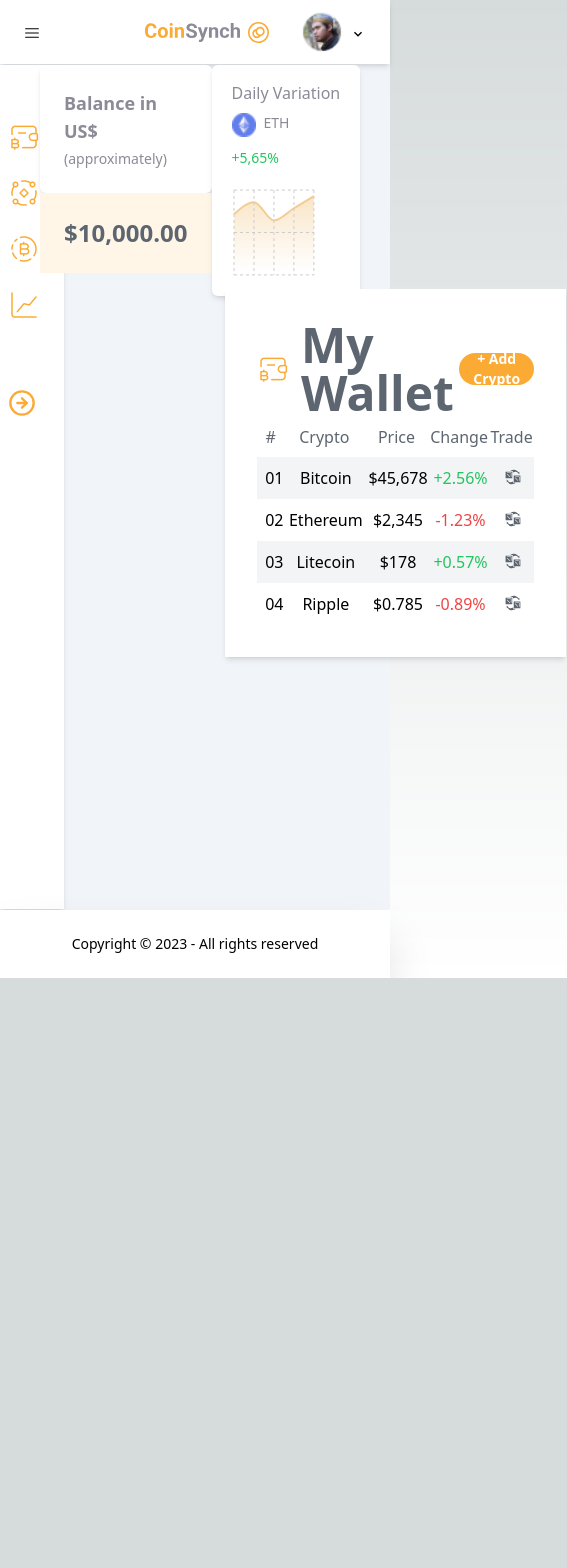
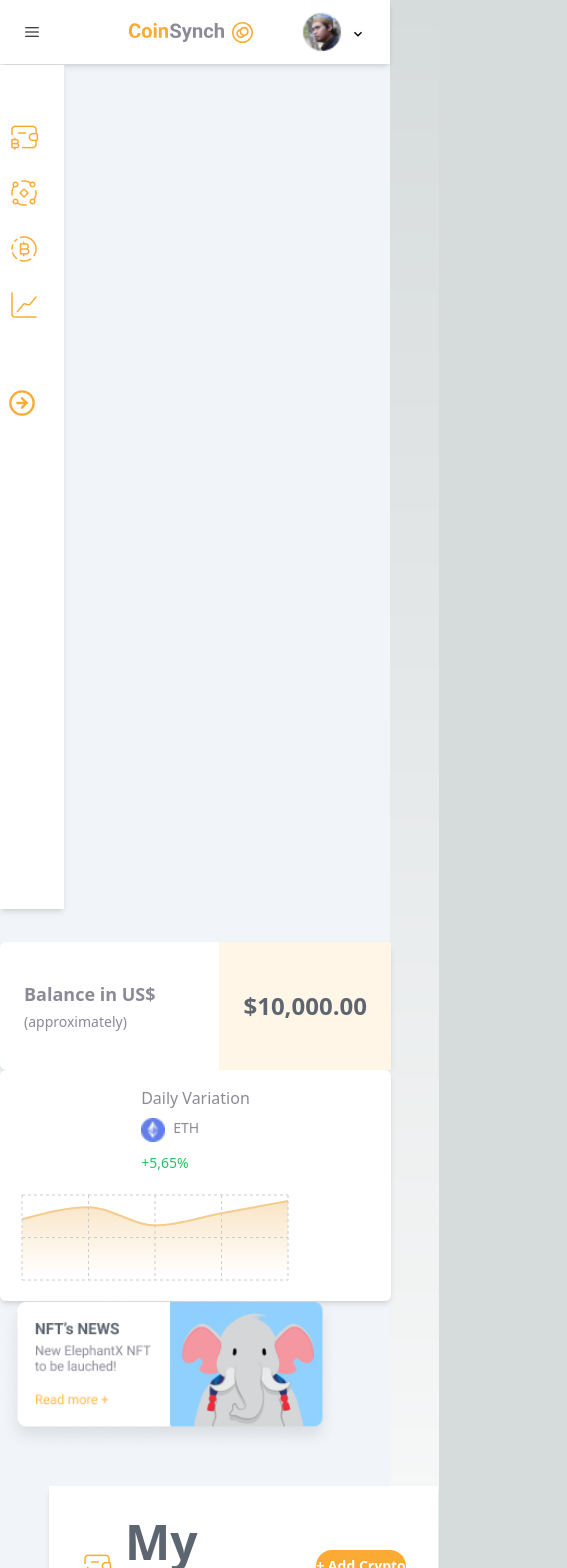
Before and after one commit to murilocb/edusynch-frontend-challenge, a Next.js app: page /dashboard in a window 390 px wide. Shown: the top 1568 px of the page, 567 px wide, since content can reach past the window. Before the commit the page ends 978 px from the top, so only its background shows below. Built offline with nearby package versions, Linux system fonts and the light colour scheme; no server answers.

Commit message:
feat: balance responsive

```diff
--- a/src/components/Dashboard/Balance.tsx
+++ b/src/components/Dashboard/Balance.tsx
@@ -19,7 +19,7 @@ const Balance = () => {
   }, []);
 
   return (
-    <div className="bg-white rounded-md h-32 md:w-592 flex flex-col md:flex-row md:items-center md:ml-12 shadow-md">
+    <div className="bg-white rounded-md h-32 w-auto md:w-592 flex flex-row md:flex-row md:items-center md:ml-20 shadow-md">
       <div className="hidden md:flex -mr-16">
         <Image
           className="m-6"
--- a/src/components/Dashboard/Sidebar.tsx
+++ b/src/components/Dashboard/Sidebar.tsx
@@ -11,9 +11,9 @@ const Sidebar = () => {
   const router = useRouter();
   const [showContent, setShowContent] = useState(true);
   const [showAllItems, setShowAllItems] = useState(false);
-  const topButton =  showAllItems ? '-ml-40' : '-ml-10';
+  const topButton = showAllItems ? 'ml-2' : 'ml-6';
   const buttonWidth = showAllItems ? 'w-48' : 'w-16';
-  const tableText =  showAllItems ? 'flex' : 'hidden';
+  const tableText = showAllItems ? 'flex' : 'hidden';
 
   const handleShowContent = () => {
     setShowContent(true);
@@ -61,7 +61,9 @@ const Sidebar = () => {
                     height={32}
                     priority
                   />
-                  <span className={`${tableText} ml-3 text-color-text`}>Lorem Ipsum</span>
+                  <span className={`${tableText} ml-3 text-color-text`}>
+                    Lorem Ipsum
+                  </span>
                 </button>
               </li>
               <li>
@@ -80,7 +82,9 @@ const Sidebar = () => {
                     height={32}
                     priority
                   />
-                  <span className={`${tableText} ml-3 text-color-text`}>Lorem Ipsum</span>
+                  <span className={`${tableText} ml-3 text-color-text`}>
+                    Lorem Ipsum
+                  </span>
                 </button>
               </li>
               <li>
@@ -99,7 +103,9 @@ const Sidebar = () => {
                     height={32}
                     priority
                   />
-                  <span className={`${tableText} ml-3 text-color-text`}>Lorem Ipsum</span>
+                  <span className={`${tableText} ml-3 text-color-text`}>
+                    Lorem Ipsum
+                  </span>
                 </button>
               </li>
               <li>
@@ -119,7 +125,9 @@ const Sidebar = () => {
                     height={32}
                     priority
                   />
-                  <span className={`${tableText} ml-3 text-color-text`}>Lorem Ipsum</span>
+                  <span className={`${tableText} ml-3 text-color-text`}>
+                    Lorem Ipsum
+                  </span>
                 </button>
               </li>
               <li>
@@ -147,7 +155,7 @@ const Sidebar = () => {
           />
         </div>
       )}
-      <div className={`md:hidden -mt-10 ${topButton}`}>
+      <div className={`md:hidden absolute mt-6 ${topButton}`}>
         {!showContent && (
           <Button
             onClick={handleShowContent}
--- a/src/components/Dashboard/UserAvatar.tsx
+++ b/src/components/Dashboard/UserAvatar.tsx
@@ -33,7 +33,7 @@ const UserAvatar: React.FC = () => {
 
   return (
     <div className="flex items-center justify-center w-full h-16 bg-white shadow-md mb-px">
-      <div className="md:ml-10 ml-auto -mr-32">
+      <div className="md:ml-10 ml-auto -mr-24">
         <Image
           src="/svgs/CoinSynch.svg"
           alt="CoinSynch Logo"
@@ -42,7 +42,7 @@ const UserAvatar: React.FC = () => {
           priority
         />
       </div>
-      <div className="flex justify-end ml-auto mr-4 md:mr-20">
+      <div className="flex justify-end ml-auto mr-4 md:mr-12">
         {userData ? (
           <>
             <div className="md:flex items-center ml-4">
--- a/src/pages/dashboard.tsx
+++ b/src/pages/dashboard.tsx
@@ -11,14 +11,14 @@ const Dashboard = () => {
     <main className="flex flex-wrap bg-slate-100">
       <UserAvatar />
       <Sidebar />
-      <div className="flex flex-row lg:flex-row lg:mt-10 lg:space-x-12">
-        <div className="lg:ml-24">
+      <div className="flex flex-col lg:flex-row lg:flex-1 lg:ml-24 lg:space-x-12">
+        <div className="mt-8 lg:mt-0">
           <Balance />
         </div>
-        <div className="w-full lg:w-auto">
+        <div className="md:mt-8 md:w-full lg:w-auto">
           <DailyVariation />
         </div>
-        <div className="hidden lg:block">
+        <div className="lg:block lg:self-end">
           <Image
             className="-mt-2 h-40 w-592"
             alt="NftNews"
@@ -28,9 +28,9 @@ const Dashboard = () => {
             priority
           />
         </div>
+      <div className="w-full ml-12 mt-8 lg:mt-0 lg:absolute lg:ml-56">
+        <MyWallet />
       </div>
-      <div className="absolute mt-72 ml-56">
-        <MyWallet />
       </div>
       <Footer />
     </main>
```
